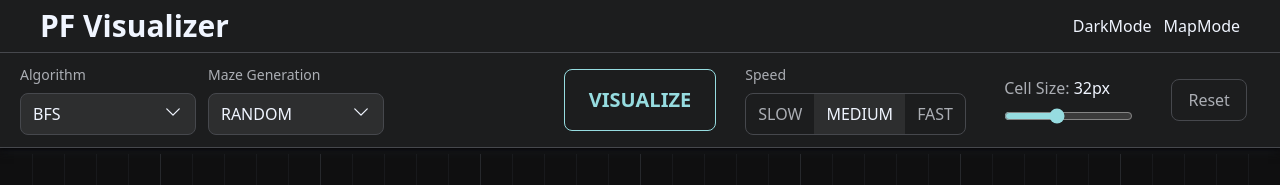
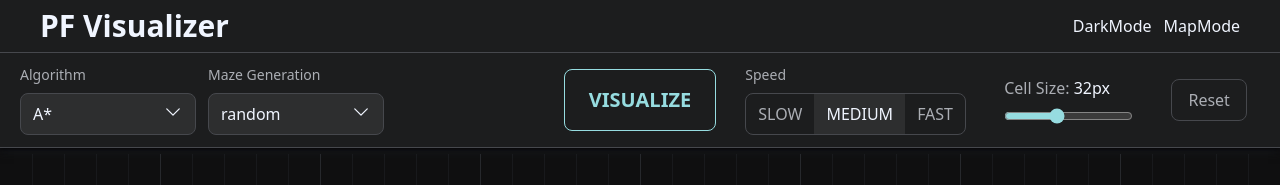
Before and after one commit to Willgxnzalez/pathfinder-visualizer, a React (Vite) app: page / in a window 1280 px wide. Shown: the top 185 px of the page. Built offline with nearby package versions, Linux system fonts and the light colour scheme.

Commit message:
Change default algorithm from BFS to A* and update algorithm fallback in getAlgorithm function

```diff
--- a/src/App.tsx
+++ b/src/App.tsx
@@ -6,7 +6,6 @@ import GBFS from "./algorithms/pathfinding/GBFS";
 import Dijkstra from "./algorithms/pathfinding/Dijkstra";
 import Grid from "./models/Grid";
 import GridView from "./components/GridView";
-import ToolBar from "./components/ToolBar";
 import Header from "./components/Header";
 import { AnimationState, AnimationStep, PathfindingResult, Algorithm } from "./types";
 import { computeCellSizeBounds } from "./utils/gridSizing";
@@ -16,7 +15,7 @@ export default function App() {
     const [grid, setGrid] = useState<Grid | null>(null);
     const [animationState, setAnimationState] = useState<AnimationState>("idle");
     const [speed, setSpeed] = useState<"slow" | "medium" | "fast">("medium");
-    const [selectedAlgorithm, setSelectedAlgorithm] = useState<Algorithm>("bfs");
+    const [selectedAlgorithm, setSelectedAlgorithm] = useState<Algorithm>("A*");
     const [result, setResult] = useState("");
     const [isDrawing, setIsDrawing] = useState(false);
     const [cellSize, setCellSize] = useState<number>(0);
@@ -58,8 +57,14 @@ export default function App() {
     const getDelay = (s: "slow" | "medium" | "fast"): number => ({ slow: 75, medium: 40, fast: 0 }[s]);
 
     const getAlgorithm = (algorithm: Algorithm) => {
-        const algoMap = { bfs: BFS, dfs: DFS, astar: Astar, gbfs: GBFS, dijkstra: Dijkstra };
-        return algoMap[algorithm] ?? BFS;
+        const algoMap = {
+            'BFS': BFS,
+            'DFS': DFS,
+            'A*': Astar,
+            'GBFS': GBFS,
+            'Dijkstra': Dijkstra,
+        };
+        return algoMap[algorithm] ?? Astar;
     };
 
     const waitForNextStep = async (delay: number): Promise<boolean> => {
--- a/src/components/ToolBar.tsx
+++ b/src/components/ToolBar.tsx
@@ -70,7 +70,7 @@ function Dropdown<T extends string>({
                     disabled && "opacity-60 cursor-not-allowed"
                 )}
             >
-                {value.toUpperCase()}
+                {value}
                 <ChevronDownIcon className="size-5"/>
             </button>
 
@@ -95,7 +95,7 @@ function Dropdown<T extends string>({
                                 opt === value && "font-semibold bg-surface-light"
                             )}
                         >
-                            {opt.toUpperCase()}
+                            {opt}
                         </button>
                     ))}
                 </div>
@@ -151,7 +151,7 @@ export default function ToolBar({
             <div className="flex flex-1 items-center justify-start gap-3 flex-wrap">
                 <Dropdown
                     label="Algorithm"
-                    options={["bfs", "dfs", "astar", "gbfs", "dijkstra"] as const}
+                    options={["BFS", "DFS", "A*", "GBFS", "Dijkstra"] as const}
                     value={selectedAlgorithm}
                     onChange={onAlgorithmChange}
                     disabled={isAnimating}
--- a/src/types/index.ts
+++ b/src/types/index.ts
@@ -27,7 +27,7 @@ export interface IGraph {
     getHeuristic(from: INode, to: INode): number;
 }
 
-export type Algorithm = 'bfs' | 'dfs' | 'astar' | 'gbfs' | 'dijkstra';
+export type Algorithm = 'BFS' | 'DFS' | 'A*' | 'GBFS' | 'Dijkstra';
 
 export type AnimationState = 'idle' | 'running' | 'paused' | 'stepping';
 
```
